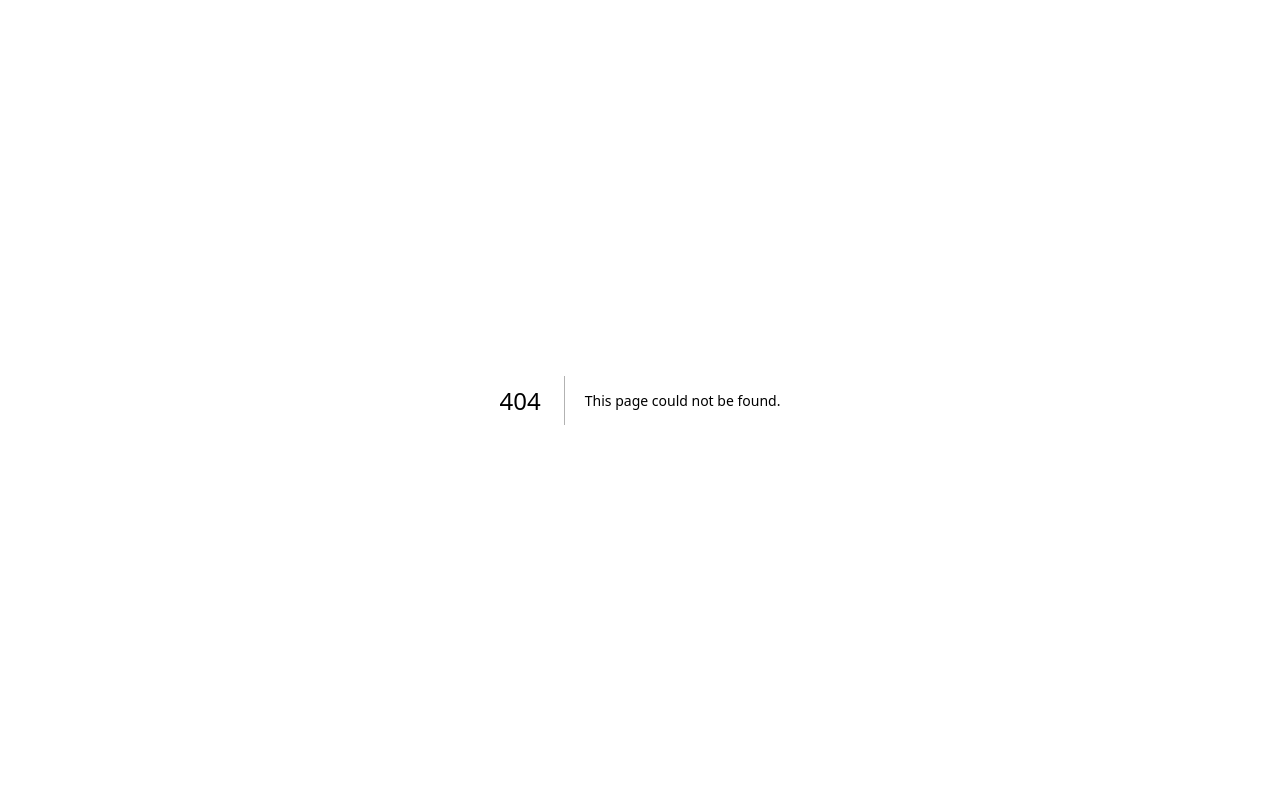
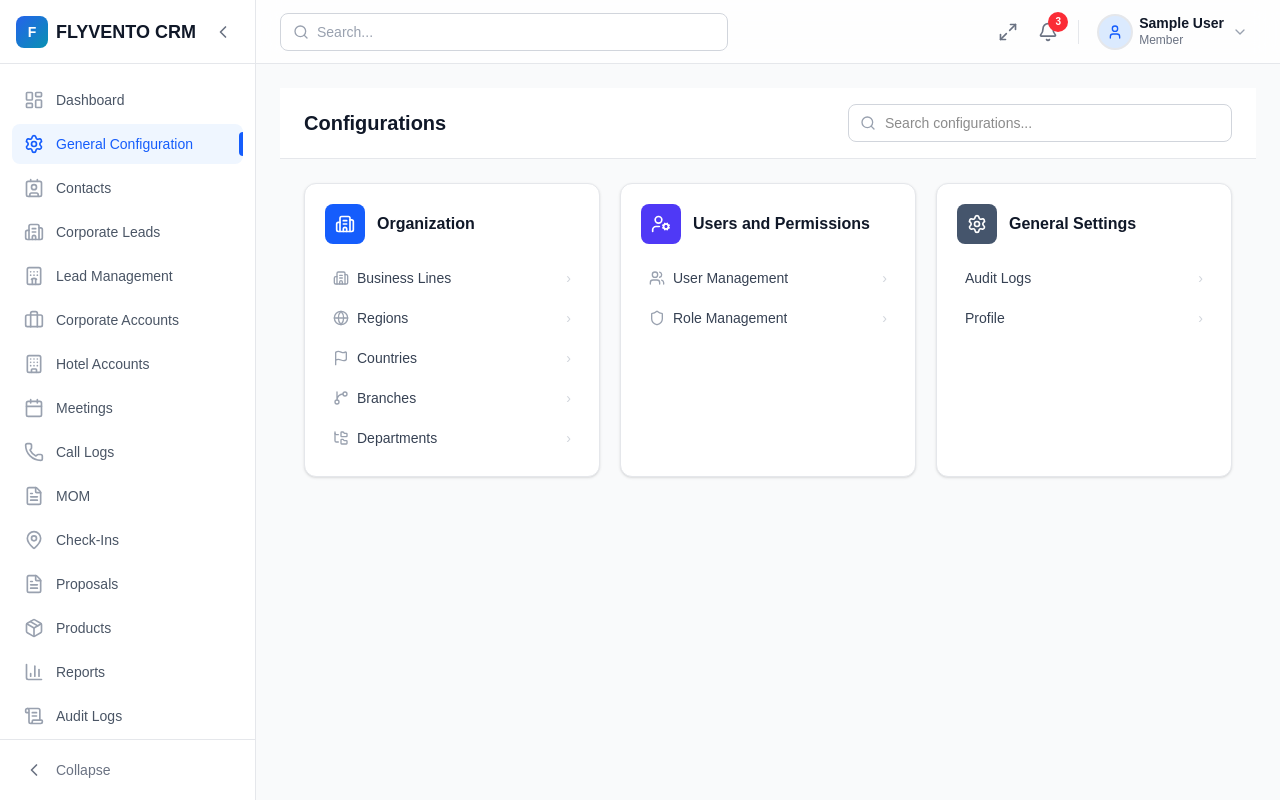
Before and after one commit to FVGTATLLC/CRM, a Next.js app: page /general-configuration in a window 1280 px wide. Before the commit this address had no page. Built offline with nearby package versions, Linux system fonts and the light colour scheme; sample sign-in values are in the browser's storage.

Commit message:
Add General Configuration page with card grid; group Business Lines/Regions/Countries/Branches/Departments/Users/Roles under it

```diff
--- /dev/null
+++ b/src/app/(dashboard)/general-configuration/page.tsx
@@ -0,0 +1,156 @@
+"use client";
+
+import React, { useState, useMemo } from "react";
+import Link from "next/link";
+import {
+  Building2,
+  Globe,
+  Flag,
+  GitBranch,
+  FolderTree,
+  Users,
+  Shield,
+  Settings,
+  UserCog,
+  Search,
+  type LucideIcon,
+} from "lucide-react";
+
+interface ConfigLink {
+  label: string;
+  href: string;
+}
+
+interface ConfigCard {
+  title: string;
+  icon: LucideIcon;
+  accent: string; // tailwind color classes for the icon pill
+  links: ConfigLink[];
+}
+
+const CARDS: ConfigCard[] = [
+  {
+    title: "Organization",
+    icon: Building2,
+    accent: "bg-blue-600 text-white",
+    links: [
+      { label: "Business Lines", href: "/business-lines" },
+      { label: "Regions", href: "/regions" },
+      { label: "Countries", href: "/countries" },
+      { label: "Branches", href: "/branches" },
+      { label: "Departments", href: "/departments" },
+    ],
+  },
+  {
+    title: "Users and Permissions",
+    icon: UserCog,
+    accent: "bg-indigo-600 text-white",
+    links: [
+      { label: "User Management", href: "/users" },
+      { label: "Role Management", href: "/roles" },
+    ],
+  },
+  {
+    title: "General Settings",
+    icon: Settings,
+    accent: "bg-slate-600 text-white",
+    links: [
+      { label: "Audit Logs", href: "/audit-logs" },
+      { label: "Profile", href: "/profile" },
+    ],
+  },
+];
+
+// Small icon map for individual links, shown on hover
+const LINK_ICONS: Record<string, LucideIcon> = {
+  "/business-lines": Building2,
+  "/regions": Globe,
+  "/countries": Flag,
+  "/branches": GitBranch,
+  "/departments": FolderTree,
+  "/users": Users,
+  "/roles": Shield,
+};
+
+export default function GeneralConfigurationPage() {
+  const [query, setQuery] = useState("");
+
+  const filteredCards = useMemo(() => {
+    const q = query.trim().toLowerCase();
+    if (!q) return CARDS;
+    return CARDS.map((card) => ({
+      ...card,
+      links: card.links.filter((l) => l.label.toLowerCase().includes(q)),
+    })).filter((card) => card.links.length > 0 || card.title.toLowerCase().includes(q));
+  }, [query]);
+
+  return (
+    <div className="h-full bg-gray-50 overflow-y-auto">
+      {/* Header bar */}
+      <div className="bg-white border-b border-gray-200 px-6 py-4 flex items-center justify-between gap-4">
+        <h1 className="text-xl font-semibold text-gray-900">Configurations</h1>
+        <div className="relative w-full max-w-sm">
+          <Search className="absolute left-3 top-1/2 -translate-y-1/2 h-4 w-4 text-gray-400" />
+          <input
+            type="text"
+            value={query}
+            onChange={(e) => setQuery(e.target.value)}
+            placeholder="Search configurations..."
+            className="w-full pl-9 pr-3 py-2 border border-gray-300 rounded-lg text-sm focus:outline-none focus:ring-2 focus:ring-blue-500 focus:border-blue-500"
+          />
+        </div>
+      </div>
+
+      {/* Grid of cards */}
+      <div className="p-6">
+        <div className="grid grid-cols-1 md:grid-cols-2 lg:grid-cols-3 gap-5">
+          {filteredCards.map((card) => {
+            const CardIcon = card.icon;
+            return (
+              <div
+                key={card.title}
+                className="bg-white rounded-xl border border-gray-200 shadow-sm hover:shadow-md transition-shadow p-5"
+              >
+                <div className="flex items-center gap-3 mb-4">
+                  <span className={`inline-flex h-10 w-10 items-center justify-center rounded-lg ${card.accent}`}>
+                    <CardIcon className="h-5 w-5" />
+                  </span>
+                  <h2 className="text-base font-semibold text-gray-900">{card.title}</h2>
+                </div>
+
+                <ul className="space-y-1">
+                  {card.links.map((link) => {
+                    const LinkIcon = LINK_ICONS[link.href];
+                    return (
+                      <li key={link.href}>
+                        <Link
+                          href={link.href}
+                          className="flex items-center justify-between gap-2 px-2 py-2 rounded-md text-sm text-gray-700 hover:bg-gray-50 hover:text-gray-900 transition-colors"
+                        >
+                          <span className="flex items-center gap-2 min-w-0">
+                            {LinkIcon && <LinkIcon className="h-4 w-4 text-gray-400" />}
+                            <span className="truncate">{link.label}</span>
+                          </span>
+                          <span className="text-gray-300 group-hover:text-gray-500">›</span>
+                        </Link>
+                      </li>
+                    );
+                  })}
+                  {card.links.length === 0 && (
+                    <li className="text-xs text-gray-400 px-2 py-2">No matches</li>
+                  )}
+                </ul>
+              </div>
+            );
+          })}
+
+          {filteredCards.length === 0 && (
+            <div className="col-span-full text-center py-12 text-sm text-gray-500">
+              No configurations match &ldquo;{query}&rdquo;
+            </div>
+          )}
+        </div>
+      </div>
+    </div>
+  );
+}
--- a/src/components/layout/Sidebar.tsx
+++ b/src/components/layout/Sidebar.tsx
@@ -8,14 +8,7 @@
   Building2,
   Building,
   Hotel,
-  Globe,
-  Flag,
-  GitBranch,
-  FolderTree,
-  Users,
-  Shield,
   Contact,
-  UserPlus,
   Briefcase,
   Calendar,
   Phone,
@@ -25,10 +18,9 @@
   Menu,
   ChevronLeft,
   ScrollText,
-  ShieldCheck,
   BarChart3,
-  CheckSquare,
   Package,
+  Settings,
   type LucideIcon,
 } from "lucide-react";
 import { create } from "zustand";
@@ -68,13 +60,7 @@
 
 const NAV_ITEMS: NavItem[] = [
   { label: "Dashboard", icon: LayoutDashboard, href: "/dashboard" },
-  { label: "Business Lines", icon: Building2, href: "/business-lines" },
-  { label: "Regions", icon: Globe, href: "/regions" },
-  { label: "Countries", icon: Flag, href: "/countries" },
-  { label: "Branches", icon: GitBranch, href: "/branches" },
-  { label: "Departments", icon: FolderTree, href: "/departments" },
-  { label: "Users", icon: Users, href: "/users" },
-  { label: "Roles", icon: Shield, href: "/roles" },
+  { label: "General Configuration", icon: Settings, href: "/general-configuration" },
   { label: "Contacts", icon: Contact, href: "/contacts" },
   { label: "Corporate Leads", icon: Building2, href: "/leads/corporate" },
   { label: "Lead Management", icon: Hotel, href: "/leads/hotel" },
```
